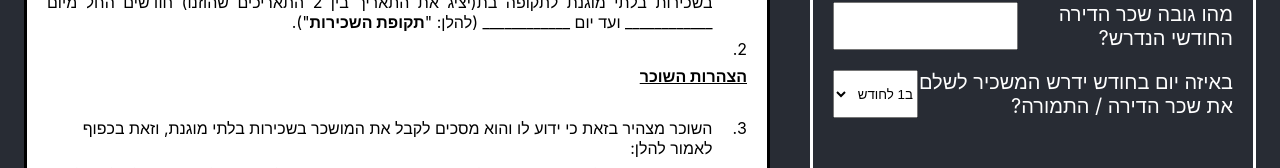
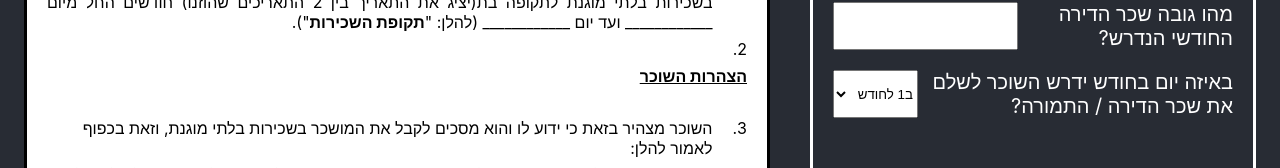
Before and after one commit to idandrd/docit, a React (Create React App) app: page / in a window 1280 px wide. Shown: the part 865-1033 px from the top of the page. Built offline with nearby package versions, Linux system fonts and the light colour scheme.

Commit message:
Update Form.tsx

```diff
--- a/src/Form.tsx
+++ b/src/Form.tsx
@@ -208,7 +208,7 @@ class MainForm extends Component {
               }
             />
           </FormItem>
-          <FormItem text="באיזה יום בחודש ידרש המשכיר לשלם את שכר הדירה / התמורה?">
+          <FormItem text="באיזה יום בחודש ידרש השוכר לשלם את שכר הדירה / התמורה?">
           <select
               style={{ width: 132 }}
               value={this.state.paymentday}
```
